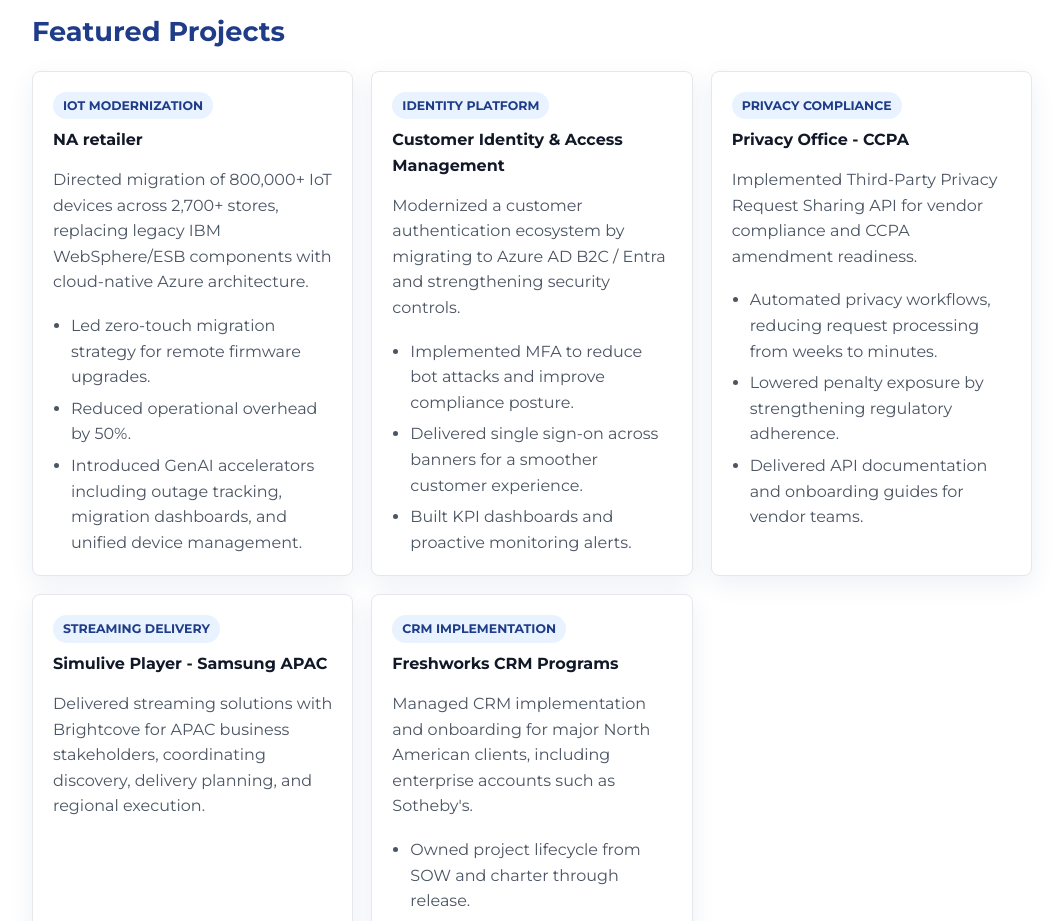
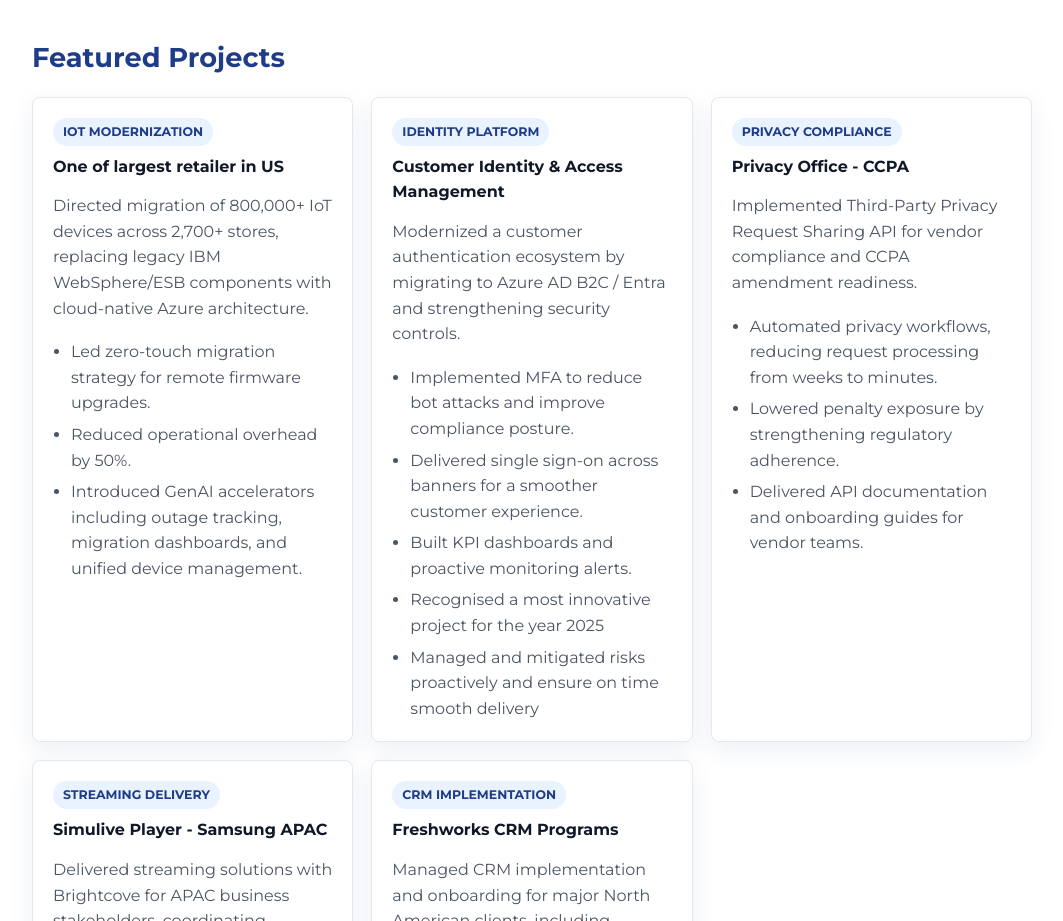
Before and after one commit to sandhyaa-cloud/sandhya-portfolio, a plain HTML site: page index.html in a window 1280 px wide. Shown: the part 1320-2241 px from the top of the page, without its empty margins (108-1171 px from the left). Drawn offline with Linux system fonts and the light colour scheme.

Commit message:
Update index.html

```diff
--- a/index.html
+++ b/index.html
@@ -278,7 +278,7 @@
   <main>
     <section id="about">
       <h2>About Me</h2>
-      <p class="section-intro">Program Manager with 15+ years of experience delivering enterprise-scale technology programs across IoT modernization, cloud transformation, privacy compliance, CRM implementation, and digital product delivery. Known for aligning business goals with execution, building governance across complex portfolios, and helping distributed teams deliver measurable outcomes.</p>
+      <p class="section-intro">Program Manager with 15+ years of experience delivering complex enterprise-scale technology programs across IoT modernization, cloud transformation, privacy compliance, CRM implementation, and digital product delivery. Known for aligning business goals with execution, building governance across complex fixed bid portfolios, and helping distributed teams deliver measurable outcomes.</p>
     </section>
 
     <section id="skills">
@@ -300,7 +300,7 @@
       <div class="projects">
         <div class="card project-card">
           <span class="tag">IoT Modernization</span>
-          <strong>NA retailer </strong>
+          <strong>One of largest retailer in US</strong>
           <p>Directed migration of 800,000+ IoT devices across 2,700+ stores, replacing legacy IBM WebSphere/ESB components with cloud-native Azure architecture.</p>
           <ul>
             <li>Led zero-touch migration strategy for remote firmware upgrades.</li>
@@ -316,6 +316,8 @@
             <li>Implemented MFA to reduce bot attacks and improve compliance posture.</li>
             <li>Delivered single sign-on across banners for a smoother customer experience.</li>
             <li>Built KPI dashboards and proactive monitoring alerts.</li>
+            <li> Recognised a most innovative project for the year 2025</li>
+            <li> Managed and mitigated risks proactively and ensure on time smooth delivery </li>
           </ul>
         </div>
         <div class="card project-card">
```
